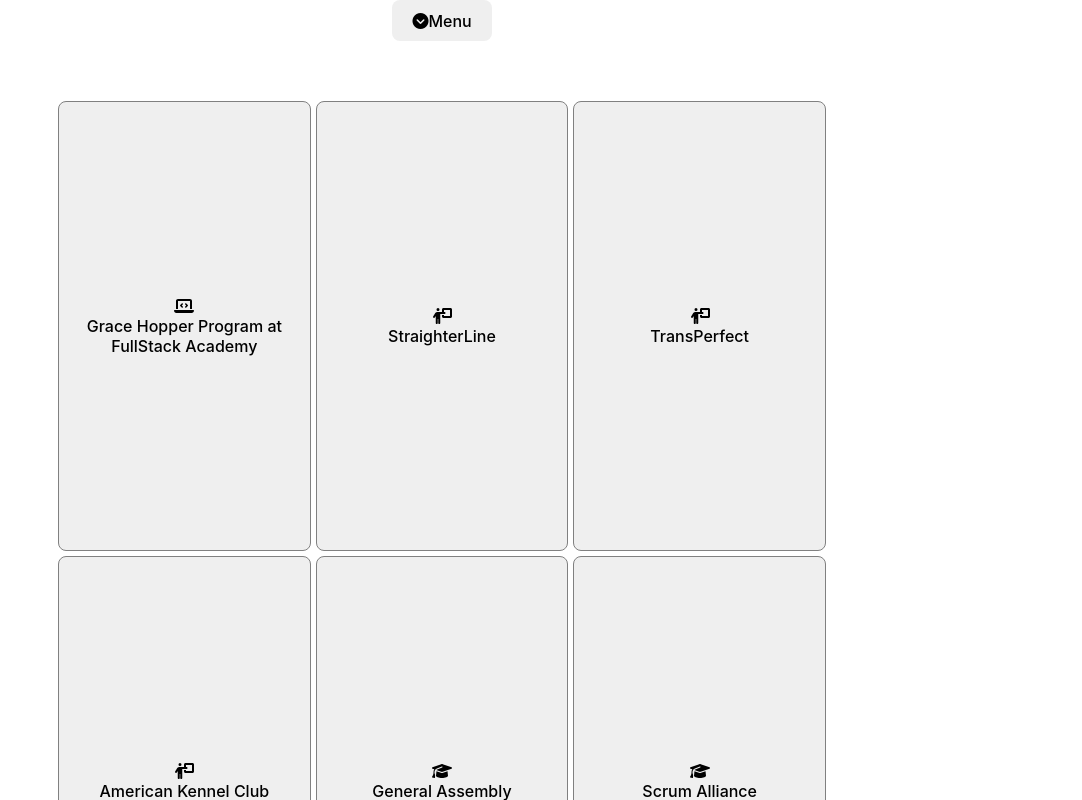
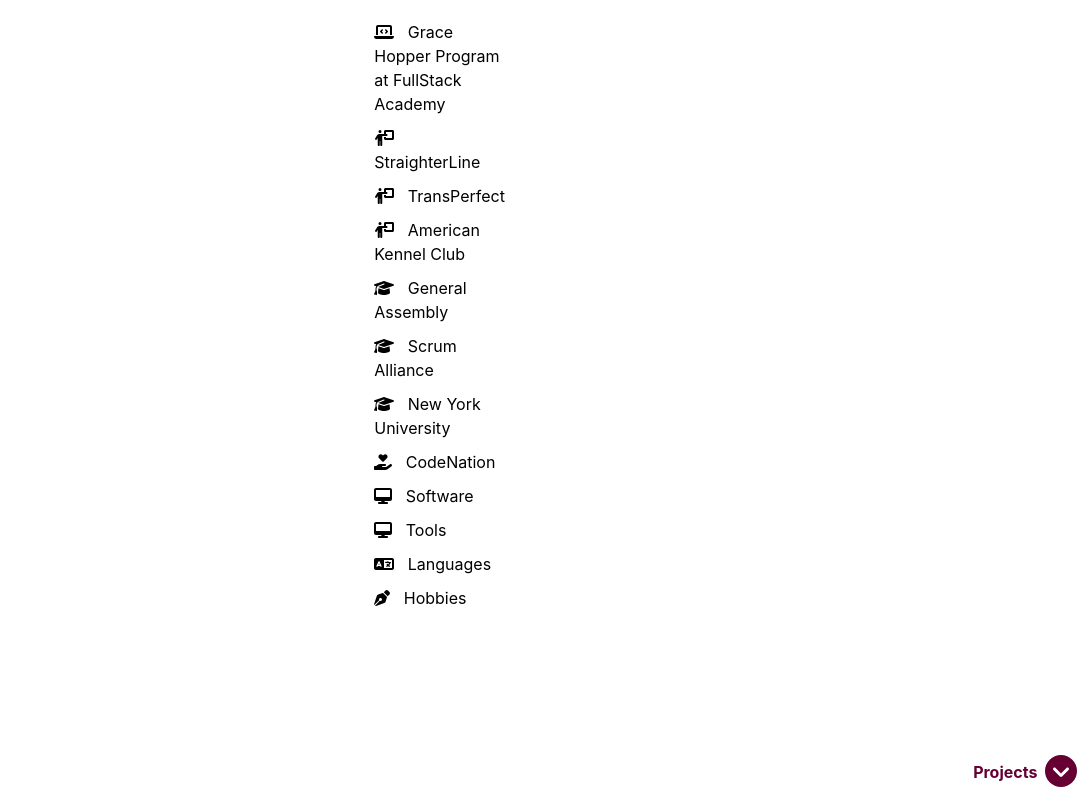
Before and after one commit to four10pm/Website, a React (Vite) app in the folder website/: page /experience in a window 1280 px wide. Shown: the top 800 px of the page, without its empty margins (198-1280 px from the left). Built offline with nearby package versions, Linux system fonts and the light colour scheme.

Commit message:
new design and lots of updates

```diff
--- a/website/src/App.jsx
+++ b/website/src/App.jsx
@@ -1,17 +1,17 @@
 import React, { useState } from 'react'
 import { Route, Routes } from 'react-router-dom'
-import Navigation from './components/navigation'
 import Homepage from './components/homepage'
 import Experience from './components/experience'
 import Portfolio from './components/portfolio'
 import Contact from './components/contact'
+import { downIcon, upIcon } from './assets/icons.jsx'
 import './App.css'
+import './styles/homepage.css'
 
 export default function App() {
 
   return (
-    <>
-    <Navigation />
+    <div className="app">
       <div className="main">
         <Routes>
           <Route path="/" element={<Homepage />} />
@@ -19,6 +19,10 @@
           <Route path="/portfolio" element={<Portfolio />} />
         </Routes>
       </div>
-    </>
+        <a className="scroll" href="#portfolio">
+          <p className="scrollText"> Projects &nbsp; </p>
+          <i className="scrollIcon"> {downIcon} </i>
+        </a>
+    </div>
   )
 }
--- a/website/src/assets/icons.jsx
+++ b/website/src/assets/icons.jsx
@@ -1,12 +1,16 @@
 import React from "react";
 import { FontAwesomeIcon } from '@fortawesome/react-fontawesome';
-import { faLaptopCode, faPersonChalkboard, faGraduationCap, faHandHoldingHeart, faLanguage, faPenNib, faChevronDown, faChevronUp } from '@fortawesome/free-solid-svg-icons';
+import { faLaptopCode, faPersonChalkboard, faGraduationCap, faHandHoldingHeart, faDesktop, faChartLine, faLanguage, faPenNib, faCircleChevronDown, faCircleChevronUp, faPaw } from '@fortawesome/free-solid-svg-icons';
 
 export const softwareExperienceIcon = <FontAwesomeIcon icon={faLaptopCode} />
 export const pmExperienceIcon = <FontAwesomeIcon icon={faPersonChalkboard}/>
 export const educationExperienceIcon = <FontAwesomeIcon icon={faGraduationCap} />
 export const volunteerExperienceIcon = <FontAwesomeIcon icon={faHandHoldingHeart}/>
-export const skillsExperienceIcon = <FontAwesomeIcon icon={faLanguage}/>
+export const codeExperienceIcon = <FontAwesomeIcon icon={faDesktop} />
+export const toolsExperienceIcon = <FontAwesomeIcon icon={faChartLine} />
+export const languagesExperienceIcon = <FontAwesomeIcon icon={faLanguage}/>
 export const hobbiesExperienceIcon = <FontAwesomeIcon icon={faPenNib} />
-export const menuOpenIcon = <FontAwesomeIcon icon={faChevronDown}/>
-export const menuCloseIcon = <FontAwesomeIcon icon={faChevronUp}/>
+export const downIcon = <FontAwesomeIcon icon={faCircleChevronDown}/>
+export const upIcon = <FontAwesomeIcon icon={faCircleChevronUp}/>
+export const pawPrintLeft = <FontAwesomeIcon icon={faPaw} />
+export const pawPrintRight = <FontAwesomeIcon icon={faPaw} />
--- a/website/src/components/experience.jsx
+++ b/website/src/components/experience.jsx
@@ -1,25 +1,21 @@
 import React, { useState } from "react";
 import { software, product, education, volunteer, skills, hobbies } from "./data"
-import { softwareExperienceIcon, pmExperienceIcon, educationExperienceIcon, volunteerExperienceIcon, skillsExperienceIcon, hobbiesExperienceIcon } from "../assets/icons";
+import { softwareExperienceIcon, pmExperienceIcon, educationExperienceIcon, volunteerExperienceIcon, codeExperienceIcon, toolsExperienceIcon, languagesExperienceIcon, hobbiesExperienceIcon } from "../assets/icons";
 import "../styles/experience.css"
 import "../styles/mobile.css"
 
 export default function Experience() {
-    const [display, setDisplay] = useState(false)
+    const [display, setDisplay] = useState("")
 
     return (
         <div className="experience grid">
-            {/* <div className="softwareArea">
-                <h3 className="sectionHeader">
-                    Software Development Experience
-                </h3> */}
             {software.map((sw) => {
                 return (
                     <div className="softwareExperience">
                         {display !== sw.org &&
-                            <button className="experienceDisplay" onClick={() => { setDisplay(sw.org) }}>
-                                {softwareExperienceIcon} <br/> {sw.org}
-                            </button>
+                            <div className="experienceDisplay" onClick={() => { setDisplay(sw.org) }}>
+                                {softwareExperienceIcon} &nbsp; {sw.org}
+                            </div>
                         }
                         {display === sw.org &&
                             <div className="software section" id={sw.org} onClick={() => setDisplay("")}>
@@ -38,18 +34,12 @@
                     </div>
                 )
             })}
-            {/* </div> */}
-            {/* <div className="productRole"> */}
-            {/* <h3 className="sectionHeader">
-                    {pmExperienceIcon} &nbsp;
-                    Product Management Experience </h3> */}
-
             {product.map((pm) => {
                 return (<div className="pmExperience">
                     {display !== pm.org &&
-                        <button className="experienceDisplay" onClick={() => { setDisplay(pm.org) }}>
-                            {pmExperienceIcon} <br/> {pm.org}
-                        </button>
+                        <div className="experienceDisplay" onClick={() => { setDisplay(pm.org) }}>
+                            {pmExperienceIcon} &nbsp; {pm.org}
+                        </div>
                     }
                     {display === pm.org &&
                         <div className="product section" id={pm.org} onClick={() => setDisplay("")}>
@@ -69,22 +59,16 @@
                 </div>
                 )
             })}
-            {/* </div> */}
-            {/* <div className="educationarea"> */}
-            {/* <h3 className="sectionHeader">
-                    {educationExperienceIcon} &nbsp;
-                    Education </h3> */}
-            {/* <div className="educationlist"> */}
             {education.map((edu) => {
                 return (
                     <div className="educationExperience">
                         {display !== edu.org &&
-                            <button className="experienceDisplay" onClick={() => { setDisplay(edu.org) }}>
-                                {educationExperienceIcon} <br/> {edu.org}
-                            </button>
+                            <div className="experienceDisplay" onClick={() => { setDisplay(edu.org) }}>
+                                {educationExperienceIcon} &nbsp; {edu.org}
+                            </div>
                         }
                         {display === edu.org &&
-                            <div className="education section " id={edu.org} onClick={() => { setDisplay("") }}>
+                            <div className="education subsection " id={edu.org} onClick={() => { setDisplay("") }}>
                                 <h4> {edu.org} </h4>
                                 <p> {edu.type} </p>
                                 <p> {edu.time} </p>
@@ -93,24 +77,16 @@
                     </div>
                 )
             })}
-            {/* </div>
-
-            <div className="volunteerskillsarea"> */}
-            {/* <div className="volunteerArea">
-                    <h3 className="sectionHeader volunteer">
-                        {volunteerExperienceIcon} &nbsp;
-                        Volunteer Experience </h3> */}
-
             {volunteer.map((vol) => {
                 return (
                     <div className="volunteerExperience">
                         {display !== vol.org &&
-                            <button className="experienceDisplay" onClick={() => { setDisplay(vol.org) }}>
-                                {volunteerExperienceIcon} <br/> {vol.org}
-                            </button>
+                            <div className="experienceDisplay" onClick={() => { setDisplay(vol.org) }}>
+                                {volunteerExperienceIcon} &nbsp; {vol.org}
+                            </div>
                         }
                         {display === vol.org &&
-                            <div className="volunteer section" id={vol.org} onClick={() => { setDisplay("") }}>
+                            <div className="volunteer subsection" id={vol.org} onClick={() => { setDisplay("") }}>
                                 <h4> {vol.org} </h4>
                                 <p> {vol.type} </p>
                                 <p> {vol.time} </p>
@@ -119,51 +95,61 @@
                     </div>
                 )
             })}
-            {/* </div> */}
-            {/* <div className="skillsArea">
-                    <h3 className="sectionHeader skills">
-                        {skillsExperienceIcon} &nbsp;
-                        Skills </h3>
-                    <div className="skills section"> */}
             {skills.map((skill) => {
                 return (
                     <div className="skillsExperience">
-                        {display !== skill.group &&
-                            <button className="experienceDisplay" onClick={() => { setDisplay(skill.group) }}>
-                                {skillsExperienceIcon} <br/> {skill.group}
-                            </button>
+                        {display !== skill.group && skill.group !== "Languages" &&
+                            <div className="experienceDisplay" onClick={() => { setDisplay(skill.group) }}>
+                                {codeExperienceIcon} &nbsp; {skill.group}
+                            </div>
                         }
-                        {display === skill.group &&
-                            <span className="skills subsection" id={skill.group} onClick={() => { setDisplay("") }}>
+                        {display !== skill.group && skill.group === "Languages" &&
+                            <div className="experienceDisplay" onClick={() => { setDisplay(skill.group) }}>
+                                {languagesExperienceIcon} &nbsp; {skill.group}
+                            </div>
+                        }
+                        {display === skill.group && skill.group !== "Languages" &&
+                            <div className="skills subsection" id={skill.group} onClick={() => { setDisplay("") }}>
                                 <h4> {skill.group} </h4>
                                 <ul>
                                     {skill.skillset.map((bullet) => {
-                                        return <li> {bullet} </li>
+                                        return <li> {codeExperienceIcon} {bullet} </li>
                                     })}
                                 </ul>
-                            </span>
+                            </div>
                         }
+                        {display === skill.group && skill.group === "Languages" &&
+                            <div className="skills subsection" id={skill.group} onClick={() => { setDisplay("") }}>
+                                <h4> {skill.group} </h4>
+                                <ul>
+                                    {skill.skillset.map((bullet) => {
+                                        return <li> {languagesExperienceIcon} {bullet} </li>
+                                    })}
+                                </ul>
+                            </div>
+                        }
+
                     </div>
                 )
             })}
             <div className="hobbiesExperience">
                 {display !== "hobbies" &&
-                    <button className="experienceDisplay" onClick={() => { setDisplay("hobbies") }}>
-                        {hobbiesExperienceIcon} <br/> Hobbies
-                    </button>}
+                    <div className="experienceDisplay" onClick={() => { setDisplay("hobbies") }}>
+                        {hobbiesExperienceIcon} &nbsp; Hobbies
+                    </div>}
                 {display === "hobbies" &&
-                    <span className="hobbies subsection" onClick={() => { setDisplay("") }}>
+                    <div className="hobbies subsection" onClick={() => { setDisplay("") }}>
                         <h4> Hobbies </h4>
                         <ul>
-                            <li> Reading </li>
-                            <li> Bullet journaling </li>
-                            <li> Baking </li>
-                            <li> Hiking </li>
+                            <li> {hobbiesExperienceIcon} Reading </li>
+                            <li> {hobbiesExperienceIcon} Bullet journaling </li>
+                            <li> {hobbiesExperienceIcon} Baking </li>
+                            <li> {hobbiesExperienceIcon} Hiking </li>
+                            <li> {hobbiesExperienceIcon} Piano </li>
                         </ul>
-                    </span>}
+                    </div>}
             </div>
         </div>
-        // </div>
 
         // {/* <div className="hobbiesarea">
         //             <h3 className="sectionHeader"> Hobbies </h3>
--- a/website/src/components/navigation.jsx
+++ b/website/src/components/navigation.jsx
@@ -1,7 +1,8 @@
 import React, { useState } from "react"
 import { Link } from "react-router-dom"
-// import "../styles/navigation.css"
+import "../styles/navigation.css"
 import "../styles/mobile.css"
+import { downIcon, upIcon } from "../assets/icons"
 
 export default function Navigation() {
     const [navbarOpen, setNavbarOpen] = useState(false)
@@ -9,10 +10,10 @@
     const navbar = () => {
         return (
             <nav>
-                <div className="navbar">
-                    <button onClick={() => { setNavbarOpen(false) }}>
-                        <i class="fa-solid fa-circle-chevron-up"></i>
-                        Menu
+                <div className="navBar">
+                    <button className="navButton" onClick={() => { setNavbarOpen(false) }} >
+                        {upIcon}
+                        &nbsp; Menu
                     </button>
                     <Link to={"/"} className="navItem" onClick={() => { setNavbarOpen(false) }}> About </Link>
                     <Link to={"/experience"} className="navItem" onClick={() => { setNavbarOpen(false) }}> Experience </Link>
@@ -26,9 +27,9 @@
         <>
             {navbarOpen && navbar()}
             {!navbarOpen && (
-                <button onClick={() => { setNavbarOpen(true) }}>
-                    <i class="fa-solid fa-circle-chevron-down"></i>
-                    Menu
+                <button className="navButton" onClick={() => { setNavbarOpen(true) }}>
+                    {downIcon}
+                    &nbsp; Menu
                 </button>)
             }
         </>
--- a/website/src/index.css
+++ b/website/src/index.css
@@ -1,6 +1,6 @@
 :root {
   font-family: Inter, system-ui, Avenir, Helvetica, Arial, sans-serif;
-  line-height: 1;
+  line-height: 1.5;
   font-weight: 400;
   color-scheme: light;
   font-synthesis: none;
@@ -20,12 +20,10 @@
 
 body {
   margin: 0;
-  display: flex;
   place-items: center;
 }
 
 h1 {
-  font-size: 3.2em;
   line-height: 1.1;
 }
 
--- a/website/src/styles/experience.css
+++ b/website/src/styles/experience.css
@@ -1,129 +1,48 @@
 .experience {
-    width: 60%;
+    text-align: left;
+    width: 90%;
     margin: 0 auto;
+    padding-bottom: 10px;
 }
 
-.grid {
-    display: grid;
-    grid-template: 1fr / 1fr 1fr 1fr;
-    grid-column-gap: 5px;
-    grid-row-gap: 5px;
+h4 {
+    font-variant: small-caps;
+    color: #660033;
 }
 
 .experienceDisplay {
-    width: 100%;
-    height: 450px;
-    border: gray 1px solid;
+    width: 50%;
+    margin: 10px auto;
 }
 
-svg {
-    vertical-align: top;
+.experienceDisplay:hover {
+    font-variant: small-caps;
+    font-size: large;
+    color: #660033;
+    cursor: pointer;
 }
 
 .section {
-    font-size: smaller;
-    height: 450px;
-    text-align: left;
-    border: gray 1px solid;
-    border-radius: 8px;
-    padding: 0px 3px;
-    display: flex;
-    flex-direction: column;
-    justify-content: center;
+    width: 90%;
+    margin: 0 auto;
+    padding-bottom: 5px;
 }
 
-ul {
- padding-inline-start: 20px;
-    line-height: 1;
-
+.section > ul {
+    text-align: left;
 }
 
-.experienceIcon {
-    color: white;
-    height: 10px;
+.subsection {
+    width: 60%;
+    margin: 0 auto;
+    padding-bottom: 5px;
 }
 
-.sectionHeader {
-    background-color: #660033;
-    color: white;
-    padding: 2px;
-    margin: 0px;
-}
-
-/* .section {
-    background-color: rgb(102, 0, 51, .5);
-    text-align: left;
-    padding: 5px;
-    margin-bottom: 5px;
-} */
-
-.desc {
-    font-style: italic;
-}
-
-.educationlist {
+.subsection > ul {
     display: flex;
     justify-content: space-between;
+    list-style: none;
+    text-align: left;
+    margin: 0 auto;
+    padding-inline-start: 0;
 }
-
-/* .volunteerskillsarea {
-    display: grid;
-    grid-template: 1fr / 2fr 1fr 1fr 1fr;
-}
-
-.sectionHeader.volunteer {
-    grid-row: 1/2;
-    grid-column: 1/2;
-} */
-
-/* .volunteerArea {
-    grid-row: 1/2;
-    grid-column: 1/2;
-} */
-
-/* .section.volunteer {
-    grid-row: 2/3;
-    grid-column: 1/2;
-    padding-left: 5px;
-    margin-bottom: 0px;
-    height: 240px;
-} */
-
-/* .skillsArea {
-    grid-row: 1/2;
-    grid-column: 2/5;
-}
-
-.sectionHeader.skills {
-    grid-row: 1/2;
-    grid-column: 2/5;
-    margin-left: 5px;
-} */
-
-/* .section.skills {
-    grid-row: 2/3;
-    grid-column: 2/5;
-    display: flex;
-    justify-content: space-between;
-    background-color: white;
-    padding: 0px;
-} */
-
-/* .subsection {
-    background-color: #66003380;
-    padding-bottom: 0px;
-    text-align: center;
-    width: 33%;
-    margin-left: 5px;
-    height: 250px;
-} */
-
-.subsection > ul {
-    list-style-type: none;
-}
-
-/* .hobbies {
-    display: grid;
-    grid-template: 1fr / 1fr 1fr 1fr 1fr;
-    grid-column-gap: 5px;
-} */
--- a/website/src/styles/homepage.css
+++ b/website/src/styles/homepage.css
@@ -1,59 +1,110 @@
-body {
-    position: relative;
+.app {
+    display: flex;
+}
+
+.navigation {
+    width: 20%;
 }
 
 .main {
-    color: #33001a;
-    height: 100vh;
-    justify-content: center;
-    width: 100vw;
-    margin-top: 60px;
-    margin-bottom: 5px;
+    margin: 10px auto;
+    width: 80%;
+    background-color: white;
 }
 
-.bio {
-    width: 50%;
+h1 {
+    font-variant: small-caps;
+    color: #660033;
+    margin-left: 10px;
+    font-size: 2.5em;
+}
+
+.bioPhotoArea {
+    display: flex;
+    justify-content: center;
+    align-items: center;
+    width: 80%;
+    margin: 10px auto;
+    padding-top: 10px;
+}
+
+.bioPhoto {
+    height: 250px;
+    border-radius: 100%;
+}
+
+.bioPhoto:hover {
+    border: solid 5px #660033;
+    cursor: pointer;
+}
+
+.bioIntro {
+    width: 80%;
+    margin: 10px auto;
+    padding: 5px 5px 10px 5px;
+    background-color: rgb(102, 0, 51, .5);
+    border-radius: 8px;
+}
+
+.bioInfo {
+    height: 250px;
+    line-height: 1;
+}
+
+.bioPets {
+    display: none;
+}
+
+.LI {
+    color: #660033;
+}
+
+a:hover {
+    font-variant: small-caps;
+    color: #660033;
+    cursor: pointer;
+    font-size: large;
+}
+
+.easterEgg {
+    justify-content: space-around;
+    width: 80%;
     margin: 0 auto;
 }
 
-.bioPhoto {
-    border-radius: 100%;
-    height: 250px;
+.easterEgg > p {
+    font-family: cursive;
 }
 
-.bioStart {
-    display: flex;
-    justify-content: center;
-    margin-top: 10px;
+.pawPrintLeft > svg {
+    transform: rotate(315deg);
 }
 
-img {
-    border: 2px white solid;
-    margin: 10px;
+.pawPrintRight > svg {
+    transform: rotate(45deg);
 }
 
-.bioInfo {
-    text-align: left;
-    margin: 10px;
+.petPhoto {
+    height: 200px;
+    border-radius: 100%;
+    border: 2px solid #660033;
 }
 
-.LI {
-    color: #33001a;
-    text-decoration: none;
+.scroll {
+    position: fixed;
+    bottom: 0;
+    right: 5px;
+    color: #660033;
+    display:  flex;
+    align-items: center;
 }
 
-.bioIntro {
-    margin: 5px;
+.scrollIcon {
+    font-size: xx-large;
 }
 
-.bioPets {
-    width: fit-content;
-   margin: 0 auto;
+.scrollText {
+    font-variant: small-caps;
+    font-weight: bold;
+    color: #660033;
 }
-
-.petColumns {
-    display: flex;
-    justify-content: center;
-    border: 2px #33001a solid;
-
-}
--- a/website/src/styles/portfolio.css
+++ b/website/src/styles/portfolio.css
@@ -1,16 +1,23 @@
+.portfolio {
+    display: flex;
+    flex-direction: column;
+}
+
 .project {
     display: flex;
+    flex-direction: column;
     background-color: rgb(102, 0, 51, .5);
     text-align: left;
-    margin-top: 10px;
+    margin: 10px auto;
     padding: 10px;
+    width: 80%;
+    border-radius: 8px;
 }
 
 .projectCarousel {
-    width: 60%;
     position: relative;
-    height: fit-content;
     text-align: center;
+
 }
 
 .projectImageArea {
@@ -20,16 +27,18 @@
 }
 
 .projectImage {
+    display: none;
     max-width: 95%;
     width: fit-content;
     margin: 10px;
     border: solid 1px #660033;
+    max-height: 500px;
+    align-self: baseline;
 }
 
 .projectCaption {
     position: absolute;
     bottom: 0;
-    margin: auto;
     border: solid 1px #660033;
     background-color: #660033;
     color: white;
@@ -48,6 +57,7 @@
     background-color: #660033;
     color: white;
 }
+
 .previous {
     left: 0;
 }
@@ -57,13 +67,14 @@
   }
 
 .projectInfo {
-    width: 40%;
+    /* width: 80%; */
     margin-left: 10px;
 }
 
 .projectLists {
-    display: flex;
+    display: none;
     justify-content: space-around;
+    width: 60%;
 }
 
 .listName {
```
Also changed, not shown: website/src/components/homepage.jsx (+40 -26 lines), website/src/components/portfolio.jsx (+19 -12 lines), website/src/styles/navigation.css (+8 -19 lines), 1 other file (tests, documents, lock files or other folders). Lines whose indentation alone changed are shown as unchanged.
